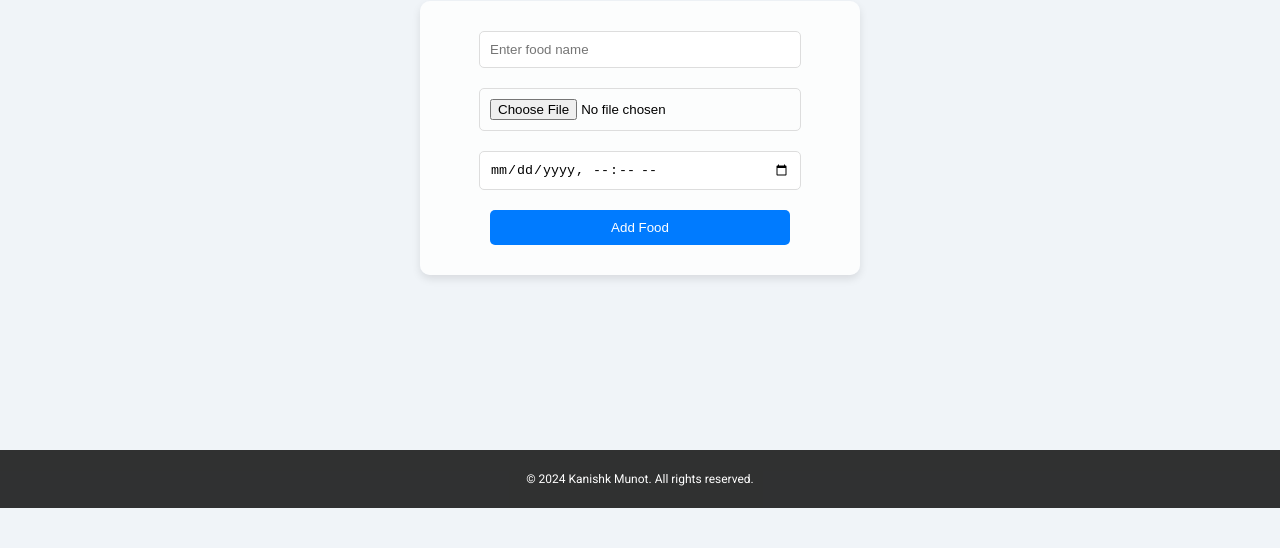
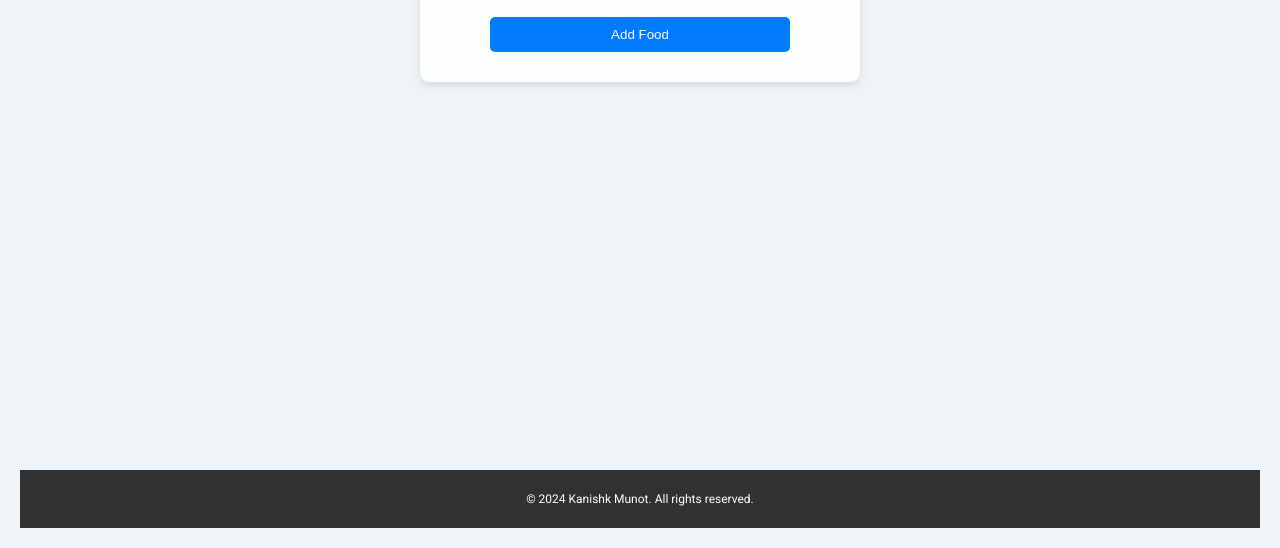
Before and after one commit to kanishkmunot/food-logger, a website: page public/index.html in a window 1280 px wide. Shown: the part 292-840 px from the top of the page. Before the commit the page ends 800 px from the top, so only its background shows below. Drawn offline with Linux system fonts and the light colour scheme; no server answers.

Commit message:
index.html change

```diff
--- a/public/index.html
+++ b/public/index.html
@@ -11,13 +11,11 @@
             display: flex;
             flex-direction: column;
             align-items: center;
-            justify-content: center;
             margin: 0;
             padding: 20px;
             background-color: #f0f4f8;
             min-height: 100vh;
             box-sizing: border-box;
-            position: relative;
         }
         h1 {
             margin-bottom: 20px;
@@ -47,6 +45,9 @@
             max-width: 300px;
             border: 1px solid #ddd;
             border-radius: 5px;
+        }
+        input[type="datetime-local"]::-webkit-datetime-edit-text {
+            color: #888;
         }
         button {
             background-color: #007bff;
@@ -89,26 +90,34 @@
             text-align: center;
             color: #fff;
             font-size: 12px;
-            position: absolute;
-            bottom: 0;
             width: 100%;
             padding: 10px 0;
             background-color: rgba(0, 0, 0, 0.8);
+            margin-top: auto; /* Pushes footer to the bottom */
+        }
+        #container {
+            display: flex;
+            flex-direction: column;
+            min-height: 100vh;
+            width: 100%;
+            align-items: center;
         }
     </style>
 </head>
 <body>
+    <div id="container">
         <h1>Food Logger 2.0</h1>
         <form id="foodForm">
             <input type="text" id="foodName" placeholder="Enter food name" required>
             <input type="file" id="foodImage" accept="image/*" required>
-        <input type="datetime-local" id="foodTimestamp" required>
+            <input type="datetime-local" id="foodTimestamp" placeholder="Select date and time" required>
             <button type="submit">Add Food</button>
         </form>
         <div id="foodList"></div>
         <footer>
             <p>© 2024 Kanishk Munot. All rights reserved.</p>
         </footer>
+    </div>
     <script src="app.js"></script>
 </body>
 </html>
```
Lines whose indentation alone changed are shown as unchanged.
